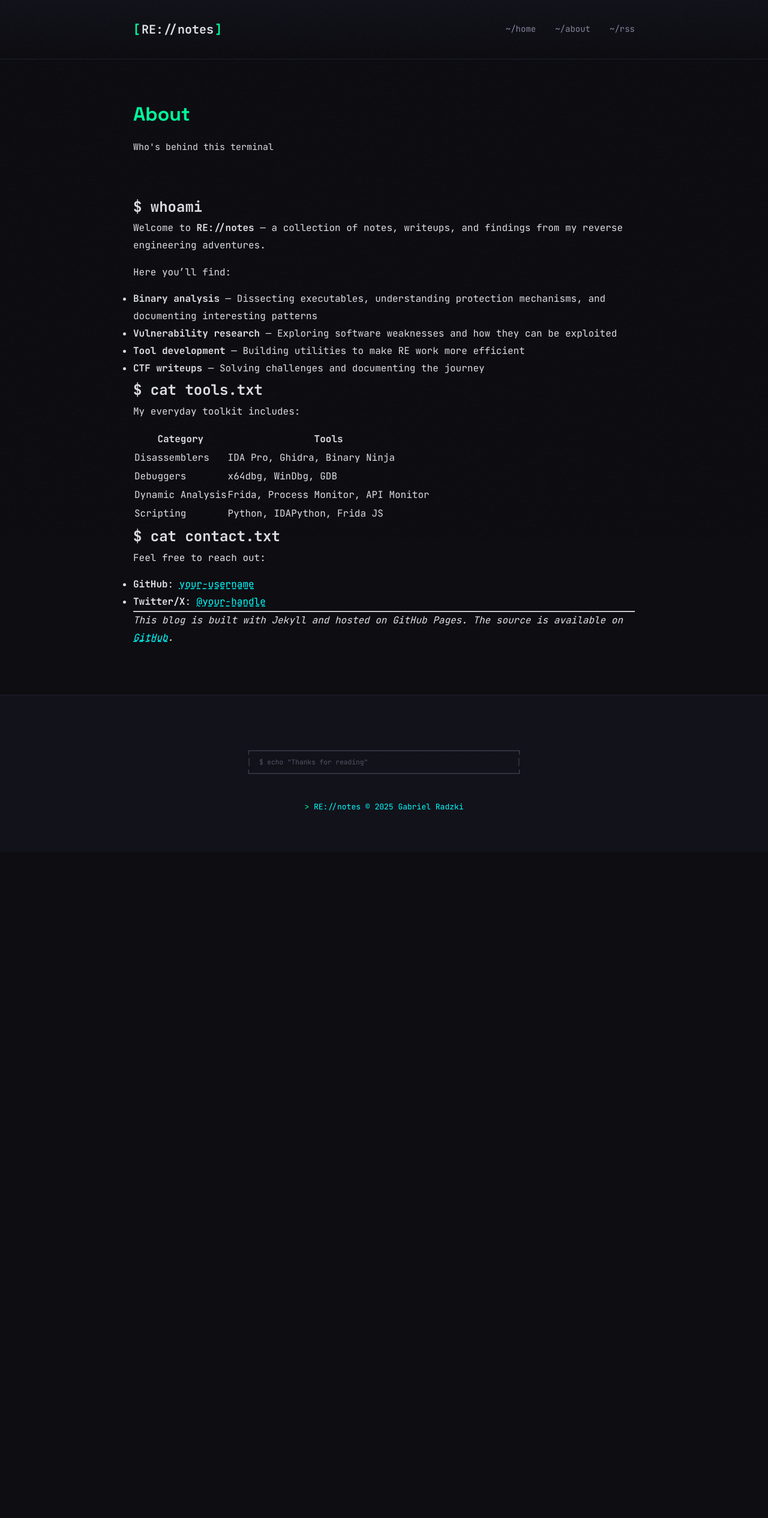
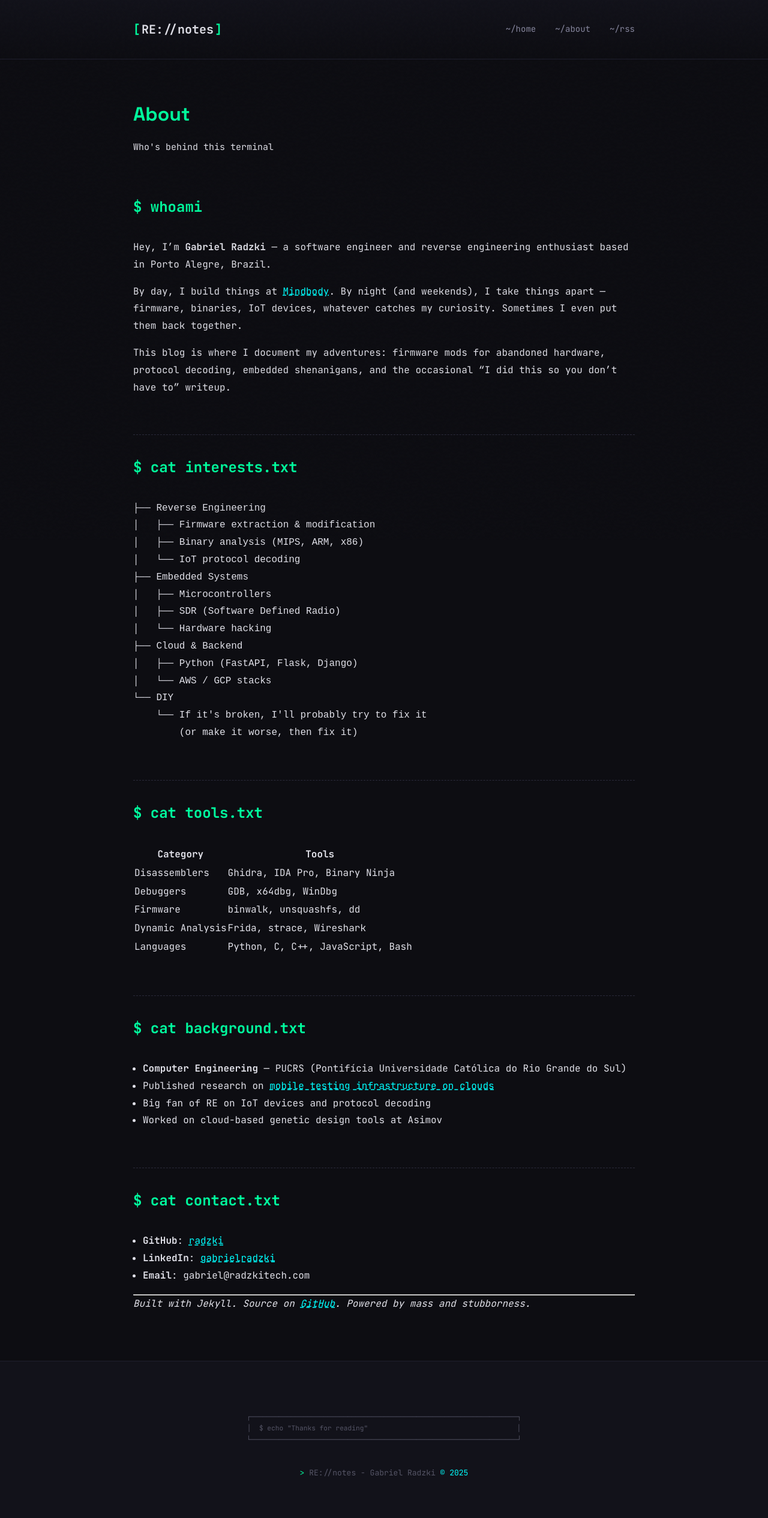
Before and after one commit to radzki/blog, a Jekyll site: the page built from about.md, in a window 1280 px wide. Shown: the whole page at 60% size. Built offline with Jekyll 4.4.1, drawn with Linux system fonts in a browser that asks for light colours; before the commit the page ends 1420 px from its top, so only the background shows below that.

Commit message:
Improve margins

````diff
--- a/_layouts/default.html
+++ b/_layouts/default.html
@@ -57,7 +57,7 @@
 └──────────────────────────────────────────────────────────────────┘
       </div>
       <p class="footer-text">
-        <a href="https://github.com/radzki/blog/LICENSE"><span class="prompt">></span> {{ site.title }} © {{ 'now' | date: "%Y" }} {{ site.author }}</a>
+        <span class="prompt">></span> {{ site.title }} - {{ site.author }} <a href="https://raw.githubusercontent.com/radzki/blog/refs/heads/main/LICENSE">© {{ 'now' | date: "%Y" }} </a>
       </p>
     </div>
   </footer>
--- a/about.md
+++ b/about.md
@@ -7,33 +7,54 @@ permalink: /about/
 
 ## $ whoami
 
-Welcome to **RE://notes** — a collection of notes, writeups, and findings from my reverse engineering adventures.
+Hey, I'm **Gabriel Radzki** — a software engineer and reverse engineering enthusiast based in Porto Alegre, Brazil.
 
-Here you'll find:
+By day, I build things at [Mindbody](https://www.mindbody.io/). By night (and weekends), I take things apart — firmware, binaries, IoT devices, whatever catches my curiosity. Sometimes I even put them back together.
 
-- **Binary analysis** — Dissecting executables, understanding protection mechanisms, and documenting interesting patterns
-- **Vulnerability research** — Exploring software weaknesses and how they can be exploited
-- **Tool development** — Building utilities to make RE work more efficient
-- **CTF writeups** — Solving challenges and documenting the journey
+This blog is where I document my adventures: firmware mods for abandoned hardware, protocol decoding, embedded shenanigans, and the occasional "I did this so you don't have to" writeup.
+
+## $ cat interests.txt
+
+```
+├── Reverse Engineering
+│   ├── Firmware extraction & modification
+│   ├── Binary analysis (MIPS, ARM, x86)
+│   └── IoT protocol decoding
+├── Embedded Systems
+│   ├── Microcontrollers
+│   ├── SDR (Software Defined Radio)
+│   └── Hardware hacking
+├── Cloud & Backend
+│   ├── Python (FastAPI, Flask, Django)
+│   └── AWS / GCP stacks
+└── DIY
+    └── If it's broken, I'll probably try to fix it
+        (or make it worse, then fix it)
+```
 
 ## $ cat tools.txt
 
-My everyday toolkit includes:
+| Category         | Tools                            |
+| ---------------- | -------------------------------- |
+| Disassemblers    | Ghidra, IDA Pro, Binary Ninja    |
+| Debuggers        | GDB, x64dbg, WinDbg              |
+| Firmware         | binwalk, unsquashfs, dd          |
+| Dynamic Analysis | Frida, strace, Wireshark         |
+| Languages        | Python, C, C++, JavaScript, Bash |
 
-| Category | Tools |
-|----------|-------|
-| Disassemblers | IDA Pro, Ghidra, Binary Ninja |
-| Debuggers | x64dbg, WinDbg, GDB |
-| Dynamic Analysis | Frida, Process Monitor, API Monitor |
-| Scripting | Python, IDAPython, Frida JS |
+## $ cat background.txt
+
+- **Computer Engineering** — PUCRS (Pontifícia Universidade Católica do Rio Grande do Sul)
+- Published research on [mobile testing infrastructure on clouds](https://ieeexplore.ieee.org/abstract/document/7912641/)
+- Big fan of RE on IoT devices and protocol decoding
+- Worked on cloud-based genetic design tools at Asimov
 
 ## $ cat contact.txt
 
-Feel free to reach out:
-
-- **GitHub**: [your-username](https://github.com/your-username)
-- **Twitter/X**: [@your-handle](https://twitter.com/your-handle)
+- **GitHub**: [radzki](https://github.com/radzki)
+- **LinkedIn**: [gabrielradzki](https://www.linkedin.com/in/gabrielradzki)
+- **Email**: gabriel@radzkitech.com
 
 ---
 
-*This blog is built with Jekyll and hosted on GitHub Pages. The source is available on [GitHub](https://github.com/your-username/blog).*
+_Built with Jekyll. Source on [GitHub](https://github.com/radzki/blog). Powered by mass and stubborness._
--- a/assets/css/main.css
+++ b/assets/css/main.css
@@ -655,6 +655,33 @@ body {
   text-decoration-style: dashed;
 }
 
+.page-content h2 {
+  margin-top: var(--space-xl);
+  margin-bottom: var(--space-lg);
+  padding-top: var(--space-lg);
+  border-top: 1px dashed var(--border-accent);
+  color: var(--accent-primary);
+}
+
+.page-content h2:first-of-type {
+  margin-top: 0;
+  padding-top: 0;
+  border-top: none;
+}
+
+.page-content ul,
+.page-content ol {
+  margin-left: var(--space-md);
+  margin-bottom: var(--space-md);
+}
+
+@media (max-width: 600px) {
+  .page-content ul,
+  .page-content ol {
+    margin-left: var(--space-lg);
+  }
+}
+
 /* ═══════════════════════════════════════════════════════════════════════════
    Footer
    ═══════════════════════════════════════════════════════════════════════════ */
````
